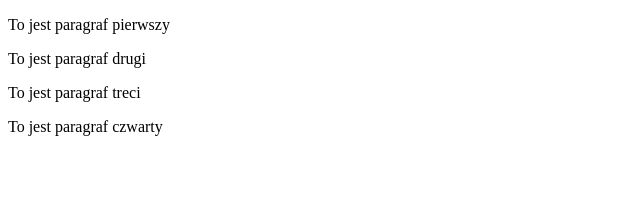
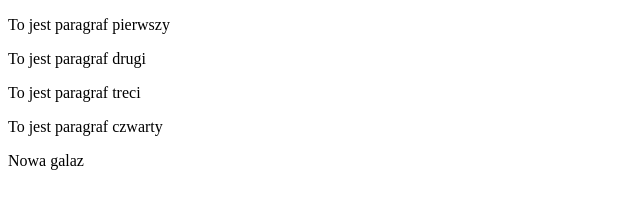
Before and after one commit to aniaouek/aniaouek.github.io, a plain HTML site: page index.html in a window 1280 px wide. Shown: the whole page, without its empty margins (0-640 px from the left). Drawn offline with Linux system fonts and the light colour scheme.

Commit message:
nowa galaz

```diff
--- a/index.html
+++ b/index.html
@@ -10,5 +10,6 @@
 	<p>To jest paragraf drugi</p>
 	<p>To jest paragraf treci</p>
 	<p>To jest paragraf czwarty</p>
+	<p>Nowa galaz</p>
 </body>
 </html>
```
